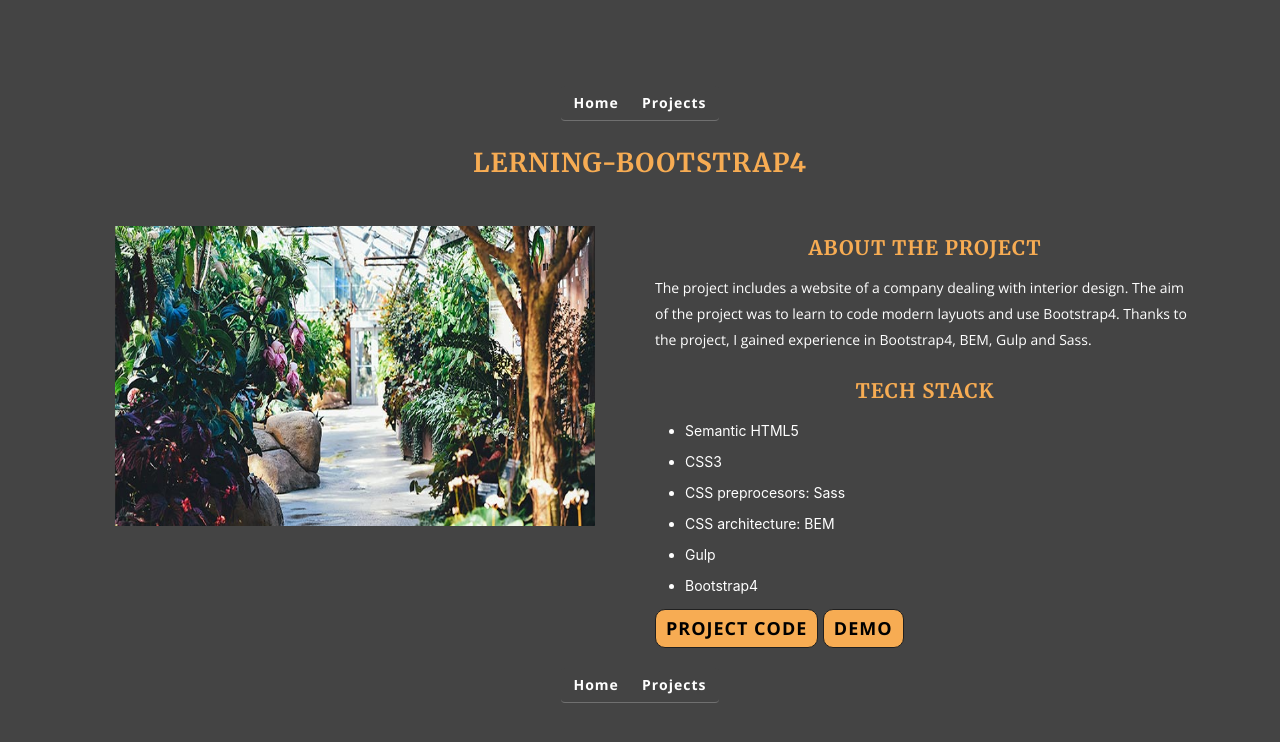
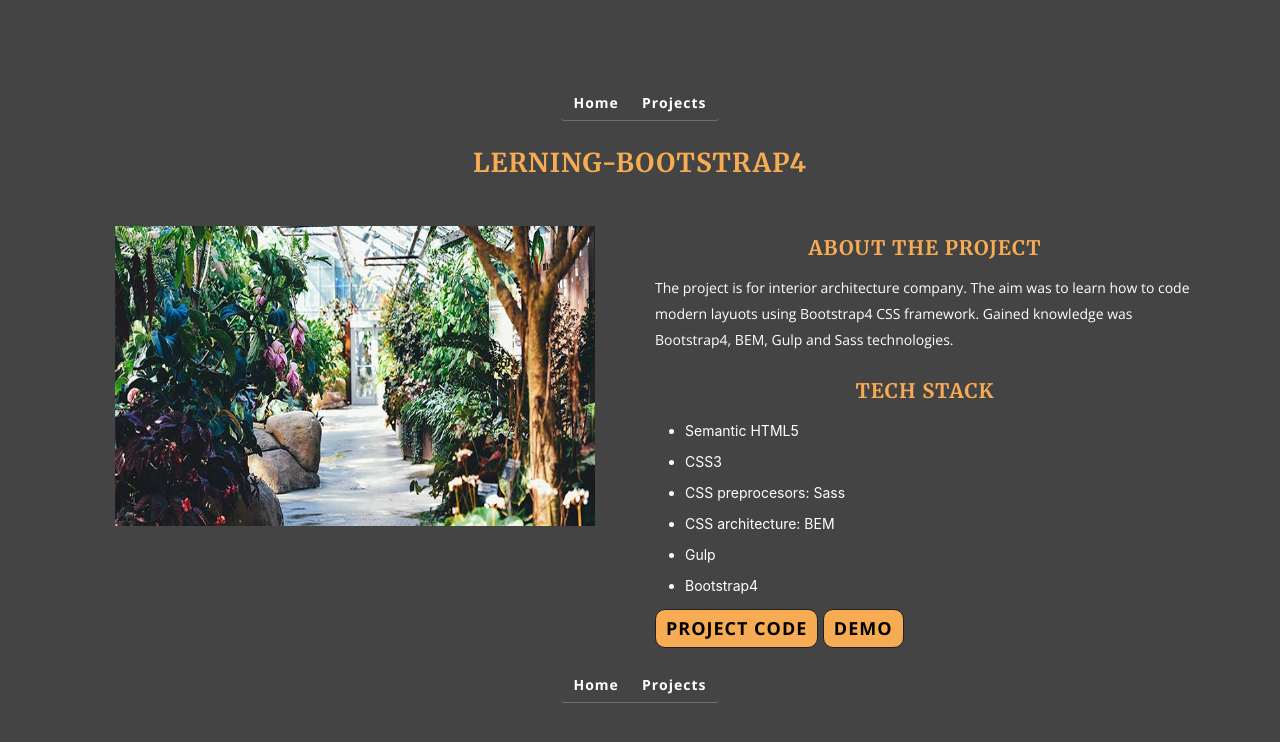
Before and after one commit to DamianJorga/portfolio, a plain HTML site: page bootstrap4-subpage.html in a window 1280 px wide. Drawn offline with nearby package versions, Linux system fonts and the light colour scheme.

Commit message:
improvement of the project description

```diff
--- a/bootstrap4-subpage.html
+++ b/bootstrap4-subpage.html
@@ -29,7 +29,7 @@
                 </div>
                     <div class="col-lg-6">
                         <h4 class="project-headline text-center">About the project</h4>
-                            <p class="project--list-description text-white">The project includes a website of a company dealing with interior design. The aim of the project was to learn to code modern layuots and use Bootstrap4. Thanks to the project, I gained experience in Bootstrap4, BEM, Gulp and Sass.</p>
+                            <p class="project--list-description text-white">The project is for interior architecture company. The aim was to learn how to code modern layuots using Bootstrap4 CSS framework. Gained knowledge was Bootstrap4, BEM, Gulp and Sass technologies.</p>
                         <h4 class="project-headline text-center">tech stack</h4>
                         <ul class="project--list text-white text-center">
                         <li class="project--list-description">Semantic HTML5</li>
```
